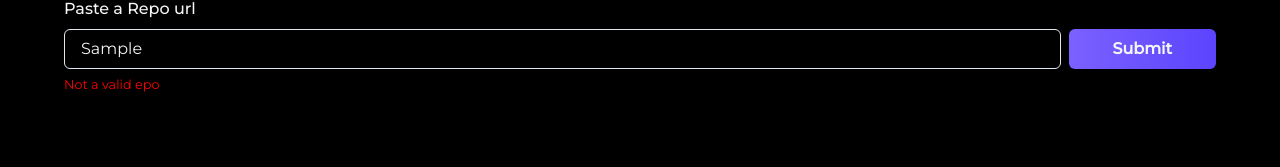
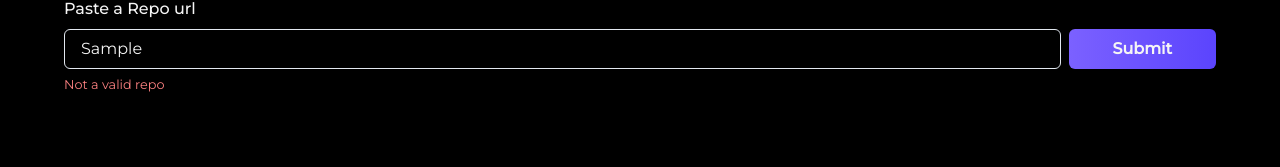
Before and after one commit to blaccsmith/website, a Next.js app: page /resources in a window 1280 px wide. Both pictures are taken after typing "Sample" into the empty fields and a click on the button "Submit". Shown: the part 246-413 px from the top of the page. Built offline with nearby package versions, Linux system fonts and the light colour scheme.

Commit message:
refactor: updated accessiblity

```diff
--- a/pages/resources.tsx
+++ b/pages/resources.tsx
@@ -62,8 +62,8 @@ export default function Resources() {
 						Submit
 					</Button>
 				</HStack>
-				<FormHelperText color="red" d={isError ? 'block' : 'none'}>
-					Not a valid epo
+				<FormHelperText color="red.300" d={isError ? 'block' : 'none'}>
+					Not a valid repo
 				</FormHelperText>
 			</FormControl>
 		</Box>
```
